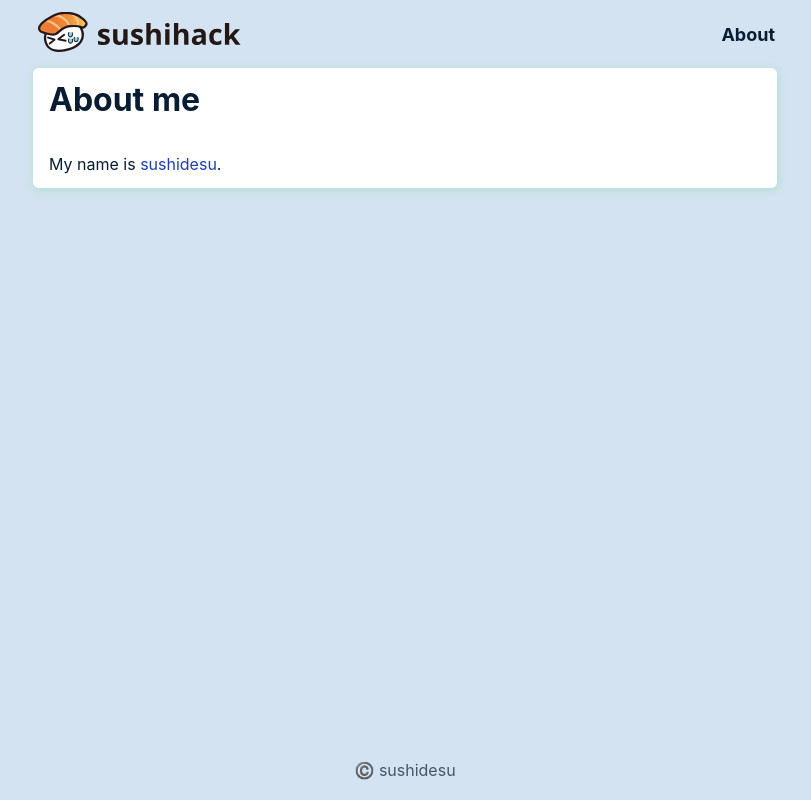
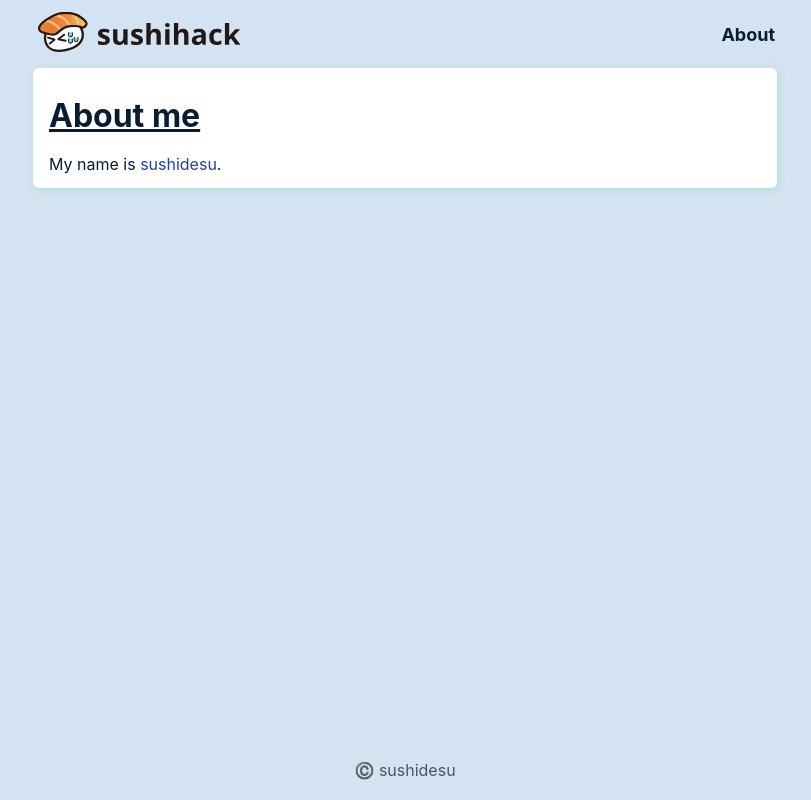
Before and after one commit to sushidesu/sushihack.com, a Next.js app: page /about in a window 1280 px wide. Shown: the whole page, without its empty margins (235-1046 px from the left). Built offline with nearby package versions, Linux system fonts and the light colour scheme.

Commit message:
fix styles

```diff
--- a/src/components/Wysiwyg/Wysiwyg.module.css
+++ b/src/components/Wysiwyg/Wysiwyg.module.css
@@ -1,9 +1,24 @@
+.outer *:first-child {
+  margin-top: 1rem;
+}
+
+.outer h1 {
+  margin-top: 4rem;
+  margin-bottom: .5rem;
+  text-decoration: underline;
+}
+
 .outer h2 {
-  margin-top: 3rem;
+  margin-top: 4rem;
   margin-bottom: 1rem;
   font-weight: 700;
   font-size: 1.5rem;
   line-height: 2rem;
+}
+
+.outer h3 {
+  margin-top: 3rem;
+  margin-bottom: .5rem;
 }
 
 .outer p {
@@ -18,7 +33,7 @@
   overflow-x: auto;
 }
 
-.outer :not([hidden]) + p {
+.outer p + p {
   margin-top: 1.5rem;
 }
 
```
